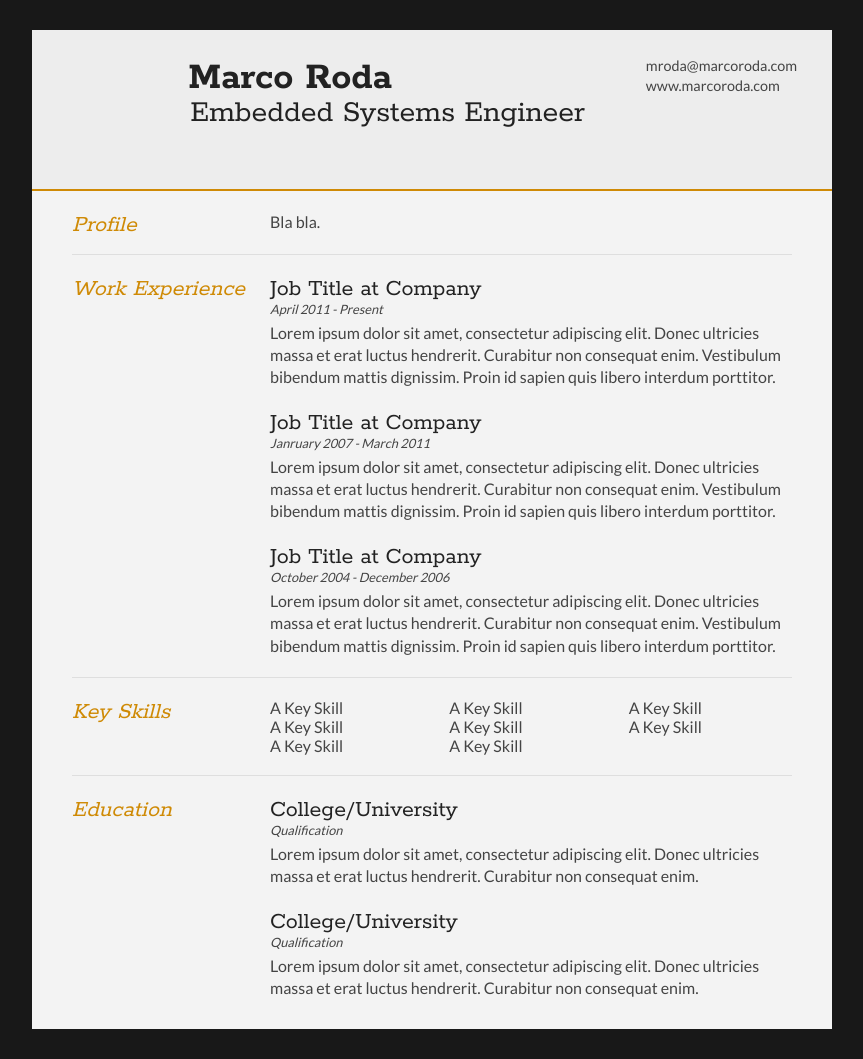
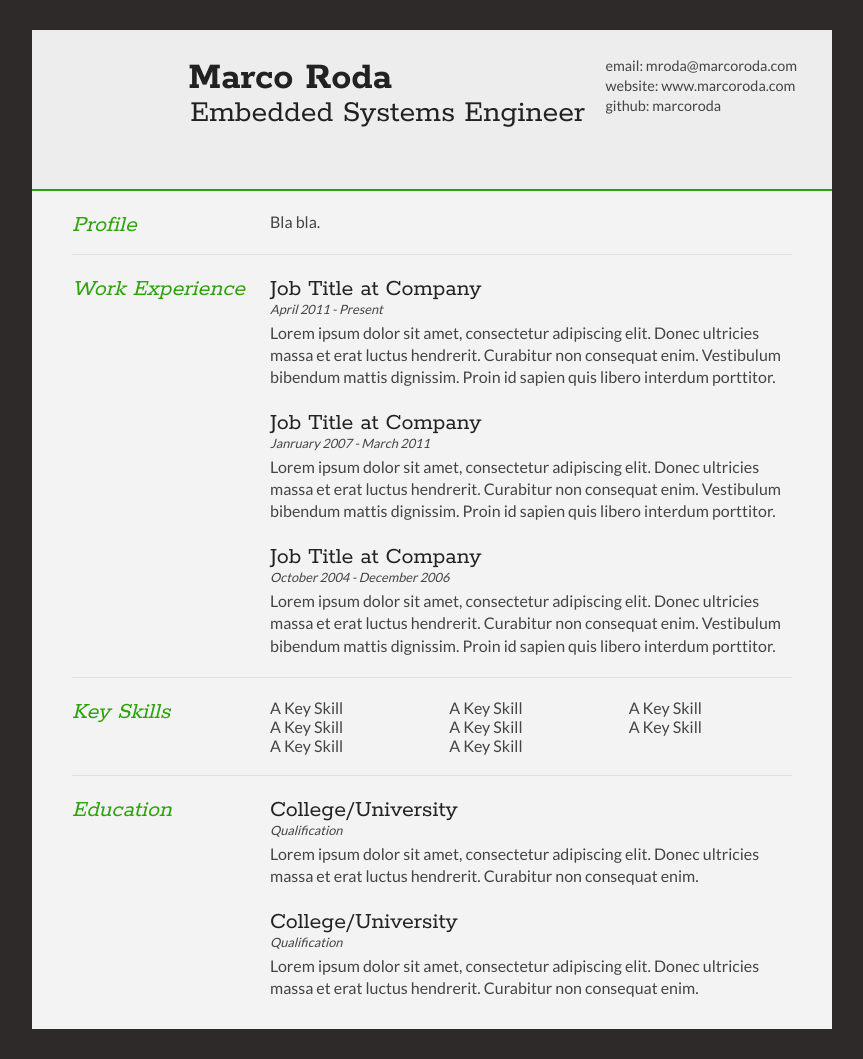
Before and after one commit to marcoroda/marcorodadevs, a Jekyll site: the page built from CV.md, in a window 1280 px wide. Shown: the whole page, without its empty margins (208-1071 px from the left). Built offline with Jekyll 4.4.1, drawn with Linux system fonts in a browser that asks for light colours.

Commit message:
Fully working CV with HTML and CSS.

```diff
--- a/_layouts/cv.html
+++ b/_layouts/cv.html
@@ -28,8 +28,10 @@
 
 		<div id="contactDetails" class="quickFade delayFour">
 			<ul>
-				<li><a href="mailto:mroda@marcoroda.com" target="_blank">mroda@marcoroda.com</a></li>
-				<li><a href="https://marcoroda.com/">www.marcoroda.com</a></li>
+				<li>email:   <a href="mailto:mroda@marcoroda.com" target="_blank">mroda@marcoroda.com</a></li>
+                <li>website: <a href="https://marcoroda.com/">www.marcoroda.com</a></li>
+                <li>github:  <a href="https://github.com/marcoroda/">marcoroda</a></li>
+
 				<!-- <li>m: 01234567890</li> -->
 			</ul>
 		</div>
--- a/assets/resume.css
+++ b/assets/resume.css
@@ -11,7 +11,7 @@ html,body,div,span,object,iframe,h1,h2,h3,h4,h5,h6,p,blockquote,pre,abbr,address
   display:block;
   }
 
-  html, body {background: #181818; font-family: 'Lato', helvetica, arial, sans-serif; font-size: 16px; color: #222;}
+  html, body {background: #2e2a2a; font-family: 'Lato', helvetica, arial, sans-serif; font-size: 16px; color: #222;}
 
   .clear {clear: both;}
 
@@ -31,7 +31,7 @@ html,body,div,span,object,iframe,h1,h2,h3,h4,h5,h6,p,blockquote,pre,abbr,address
 
   .mainDetails {
     padding: 25px 35px;
-    border-bottom: 2px solid #cf8a05;
+    border-bottom: 2px solid #2da30a;
     background: #ededed;
   }
 
@@ -95,7 +95,7 @@ html,body,div,span,object,iframe,h1,h2,h3,h4,h5,h6,p,blockquote,pre,abbr,address
   }
 
   #contactDetails ul li a:hover {
-    color: #cf8a05;
+    color: #229605;
   }
 
 
@@ -126,7 +126,7 @@ html,body,div,span,object,iframe,h1,h2,h3,h4,h5,h6,p,blockquote,pre,abbr,address
     font-family: 'Rokkitt', Helvetica, Arial, sans-serif;
     font-style: italic;
     font-size: 1.5em;
-    color: #cf8a05;
+    color: #2da30a;
   }
 
   .sectionContent h2 {
```
